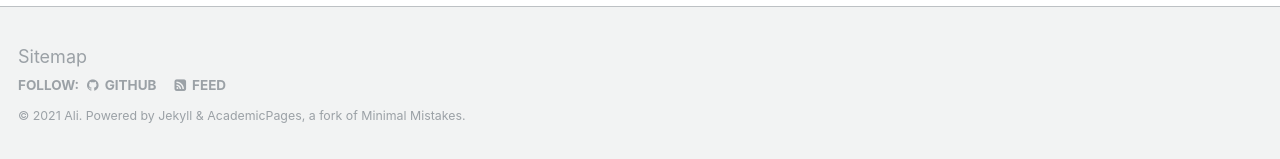
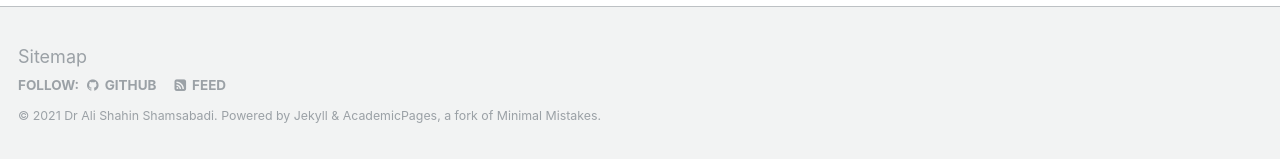
Before and after one commit to AliShahin/AliShahin.github.io, a Jekyll site: the page built from _pages/about.md, in a window 1280 px wide and 900 px high, scrolled down 1860 px. Shown: the part 738-897 px from the top of the window. Built offline with Jekyll 4.4.1, drawn with Linux system fonts in a browser that asks for light colours; some web fonts are replaced.

Commit message:
Update _config.yml

```diff
--- a/_config.yml
+++ b/_config.yml
@@ -9,8 +9,8 @@
 locale                   : "en-US"
 title                    : "Ali"
 title_separator          : "-"
-name                     : &name "Ali"
-description              : &description "Postdoctoral Fellow"
+name                     : &name "Dr Ali Shahin Shamsabadi"
+description              : &description "Research Associate"
 url                      : https://AliShahin.github.io # the base hostname & protocol for your site e.g. "https://mmistakes.github.io"
 baseurl                  : "" # the subpath of your site, e.g. "/blog"
 repository               : "AliShahin.github.io.github.io"
```
